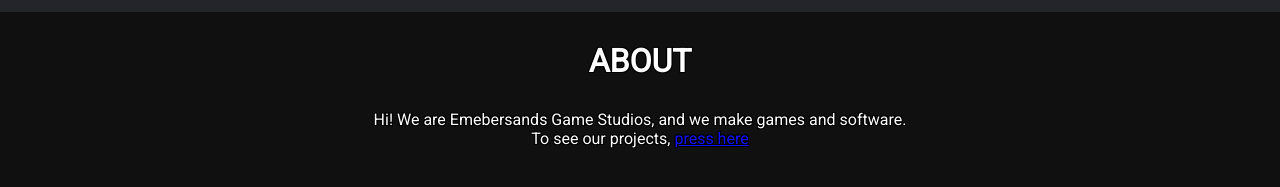
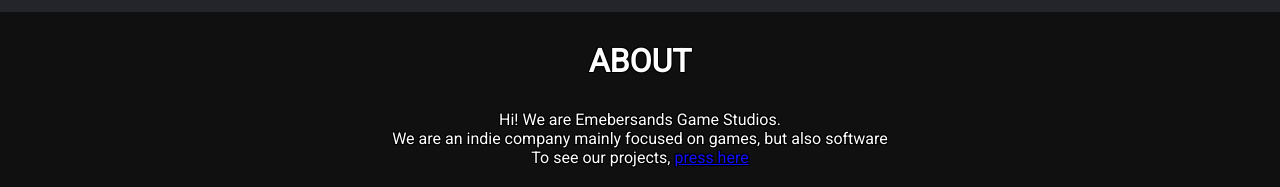
Before and after one commit to EmbersandsGameStudios/EmbersandsGameStudios.github.io, a plain HTML site: page pages/about.html in a window 1280 px wide. Shown: the part 102-289 px from the top of the page. Drawn offline with Linux system fonts and the light colour scheme.

Commit message:
Update about.html

```diff
--- a/pages/about.html
+++ b/pages/about.html
@@ -38,7 +38,8 @@
             <h1 class="title">About</h1>
 
             <div class="abt">
-                <p>Hi! We are Emebersands Game Studios, and we make games and software.</p>
+                <p>Hi! We are Emebersands Game Studios.</p>
+                <p>We are an indie company mainly focused on games, but also software</p>
                 <p>To see our projects, <a href="projects.html" class="more">press here</a></p>
             </div>
         </div>
```
